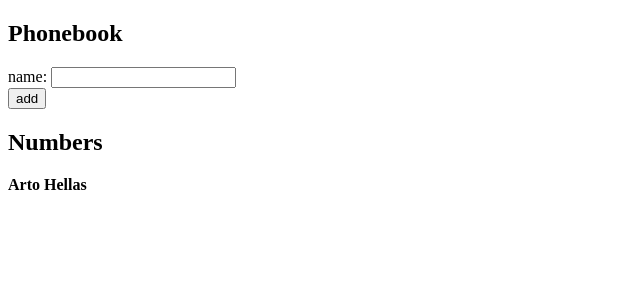
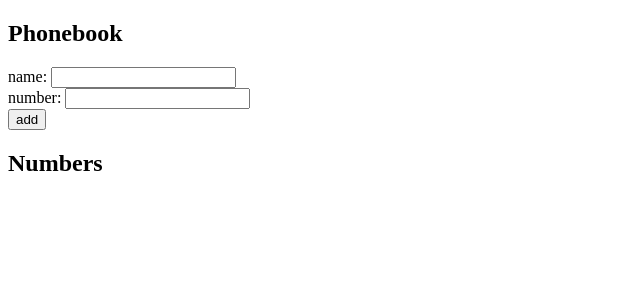
Before and after one commit to Mestpal/fullstackopen, a React (Vite) app in the folder part2/agenda/: page / in a window 1280 px wide. Shown: the top 300 px of the page, without its empty margins (0-640 px from the left). Built offline with nearby package versions, Linux system fonts and the light colour scheme.

Commit message:
Exercise 2.8 Agenda 3

```diff
--- a/part2/agenda/src/App.jsx
+++ b/part2/agenda/src/App.jsx
@@ -1,23 +1,27 @@
 import { useState } from 'react'
 
 const App = () => {
-  const [persons, setPersons] = useState([
-    { name: 'Arto Hellas' }
-  ])
+  const [persons, setPersons] = useState([])
   const [newName, setNewName] = useState('')
+  const [newNumber, setNewNumber] = useState('')
+
 
   const onChangeName = (event) => setNewName(event.target.value);
+  const onChangeNumber = (event) => setNewNumber(event.target.value);
+
   const onSubmitForm = (event) => {
     event.preventDefault()
     const names = persons.map((person) => person.name)
 
     if (!names.includes(newName)) {
       const newPerson = {
-        name: newName
+        name: newName,
+        phone: newNumber
       }
 
       setPersons(persons.concat(newPerson))
       setNewName("")
+      setNewNumber("")
     } else{
       alert(`${newName} is already added to phonebook`)
     }
@@ -31,11 +35,14 @@
           name: <input value={newName} onChange={onChangeName}/>
         </div>
         <div>
+          number: <input value={newNumber} onChange={onChangeNumber}/>
+        </div>
+        <div>
           <button type="submit" >add</button>
         </div>
       </form>
       <h2>Numbers</h2>
-      {persons.map((person) => <div key={person.name}><b>{person.name}</b><br/></div> )}
+      {persons.map((person) => <div key={person.name}><b>{person.name}</b> {person.phone}<br/></div> )}
     </div>
   )
 }
```
